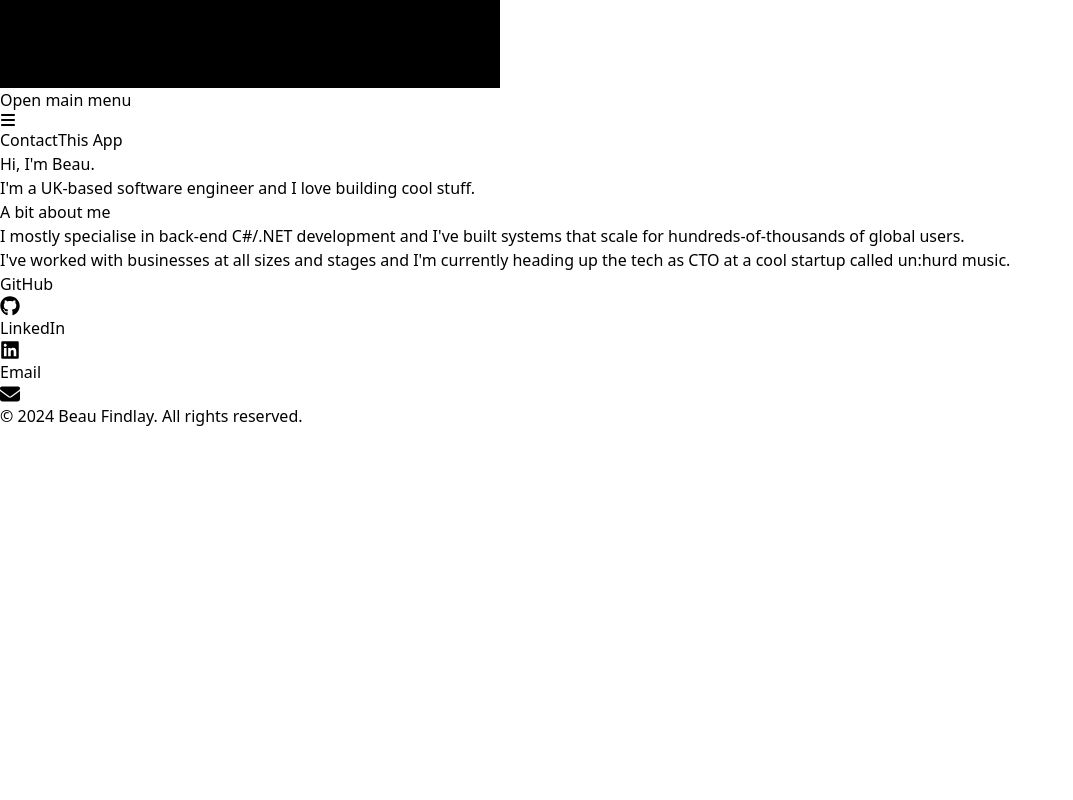
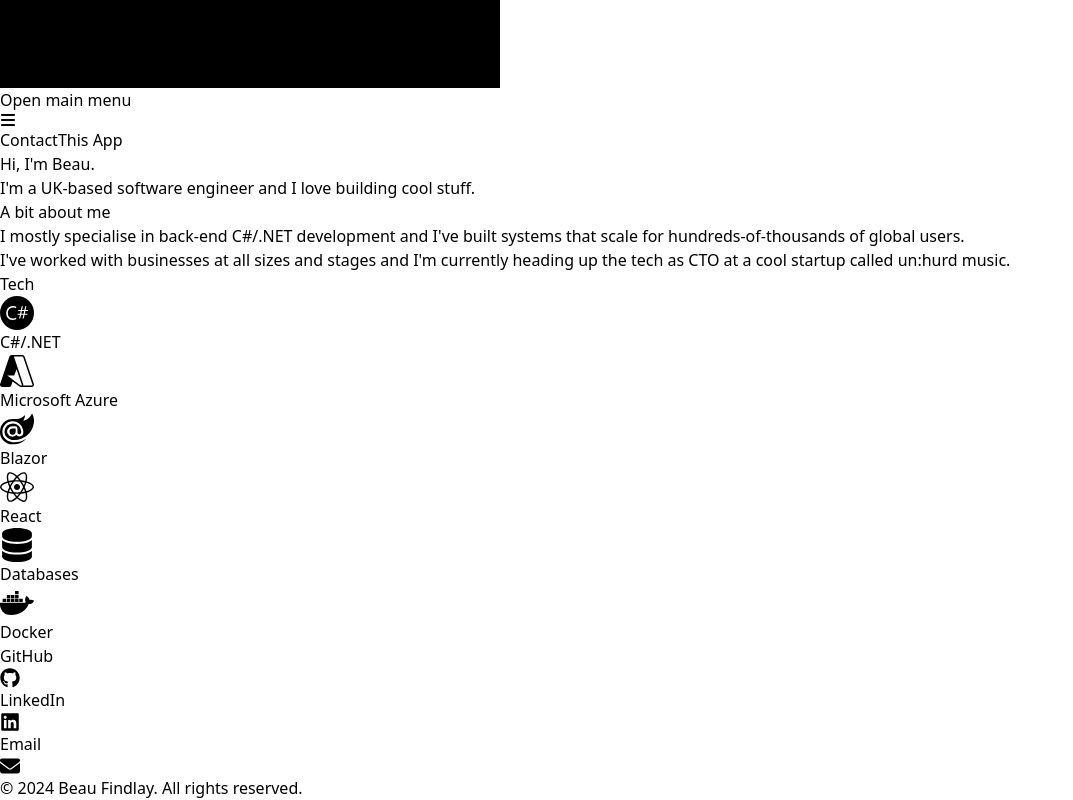
Before and after one commit to bdfin/my-portfolio, a React (Vite) app in the folder src/Client/: page / in a window 1280 px wide. Shown: the part 436-1236 px from the top of the page, without its empty margins (0-1073 px from the left). Before the commit the page ends 864 px from the top, so only its background shows below. Built offline with nearby package versions, Linux system fonts and the light colour scheme.

Commit message:
Add tech icons

```diff
--- a/src/Client/src/components/NavBar.tsx
+++ b/src/Client/src/components/NavBar.tsx
@@ -59,7 +59,7 @@
             </button>
           </div>
           <div className="mt-6 flow-root">
-            <div className="-my-6 divide-y divide-gray-500/10">
+            <div className="-my-6 divide-y divide-gray-200/10">
               <div className="space-y-2 py-6">
                 <NavLink
                   to="/contact"
--- /dev/null
+++ b/src/Client/src/components/TechIcons.tsx
@@ -0,0 +1,56 @@
+import { FaDatabase, FaDocker, FaReact } from "react-icons/fa6";
+import { SiBlazor, SiCsharp, SiMicrosoftazure } from "react-icons/si";
+import buildClassNames from "../helpers/cssClassFormatter";
+
+const iconSize = 34;
+const iconCss = "mx-auto";
+
+const techIcons = [
+  {
+    name: "C#/.NET",
+    icon: <SiCsharp size={iconSize} className={iconCss} />,
+  },
+  {
+    name: "Microsoft Azure",
+    icon: <SiMicrosoftazure size={iconSize} className={iconCss} />,
+  },
+  {
+    name: "Blazor",
+    icon: <SiBlazor size={iconSize} className={iconCss} />,
+  },
+  {
+    name: "React",
+    icon: <FaReact size={iconSize} className={iconCss} />,
+  },
+  {
+    name: "Databases",
+    icon: <FaDatabase size={iconSize} className={iconCss} />,
+  },
+  {
+    name: "Docker",
+    icon: <FaDocker size={iconSize} className={iconCss} />,
+  },
+];
+
+interface Props {
+  className?: string | null;
+}
+
+export default function TechIcons({ className }: Props) {
+  const defaultStyles = "mx-auto max-w-4xl";
+  const styles = buildClassNames(className ? className : "", defaultStyles);
+
+  return (
+    <div className={styles}>
+      <p className="text-xl text-center mb-10 font-bold">Tech</p>
+      <div className="flex flex-col md:flex-row md:justify-evenly space-y-10 md:space-y-0 text-center mx-auto mt-4">
+        {techIcons.map((techIcon, index) => (
+          <div key={index}>
+            {techIcon.icon}
+            <p className="mt-2 text-sm">{techIcon.name}</p>
+          </div>
+        ))}
+      </div>
+    </div>
+  );
+}
--- a/src/Client/src/pages/HomePage.tsx
+++ b/src/Client/src/pages/HomePage.tsx
@@ -1,5 +1,6 @@
 import AnchorLink from "../components/AnchorLink";
 import Subtitle from "../components/Subtitle";
+import TechIcons from "../components/TechIcons";
 import Text from "../components/Text";
 import Title from "../components/Title";
 
@@ -21,6 +22,8 @@
         heading up the tech as CTO at a cool startup called{" "}
         <AnchorLink href="https://unhurdmusic.com">un:hurd music</AnchorLink>.
       </Text>
+
+      <TechIcons className="mt-20 mb-10" />
     </>
   );
 }
```
